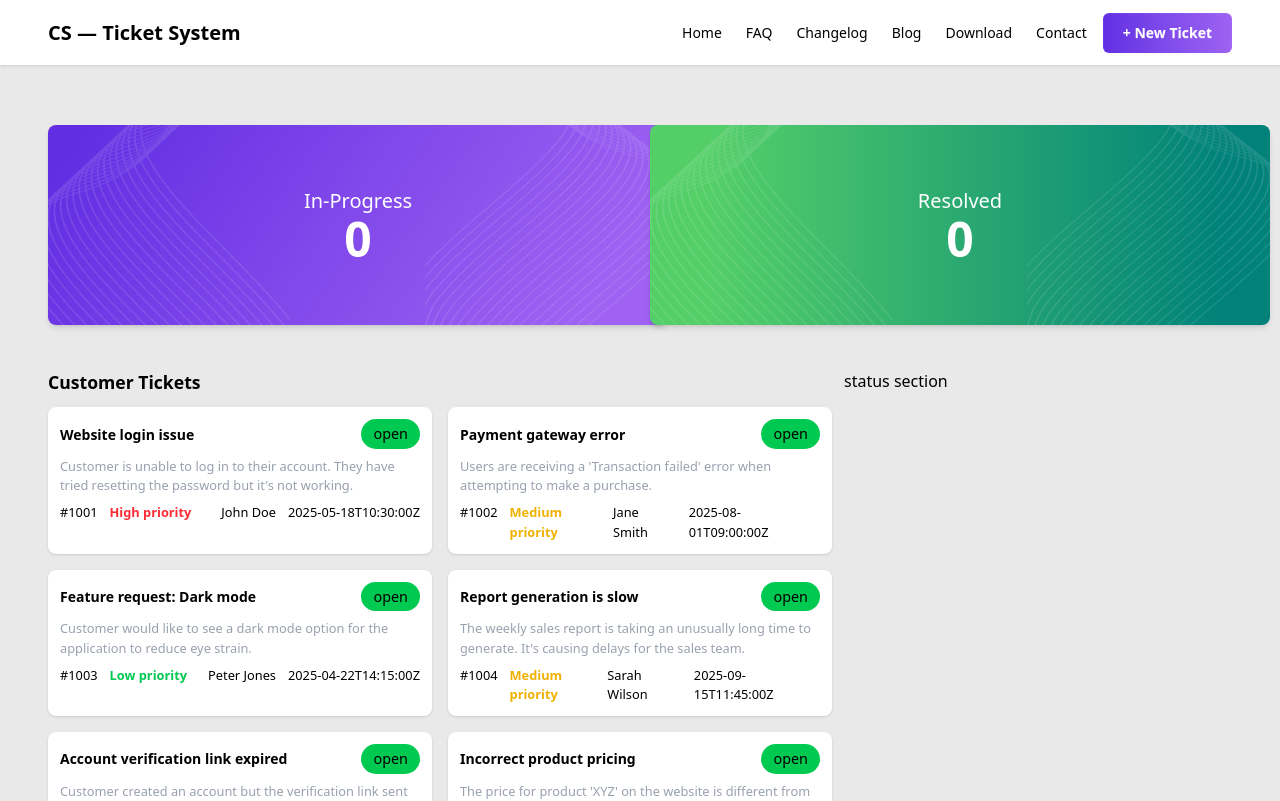
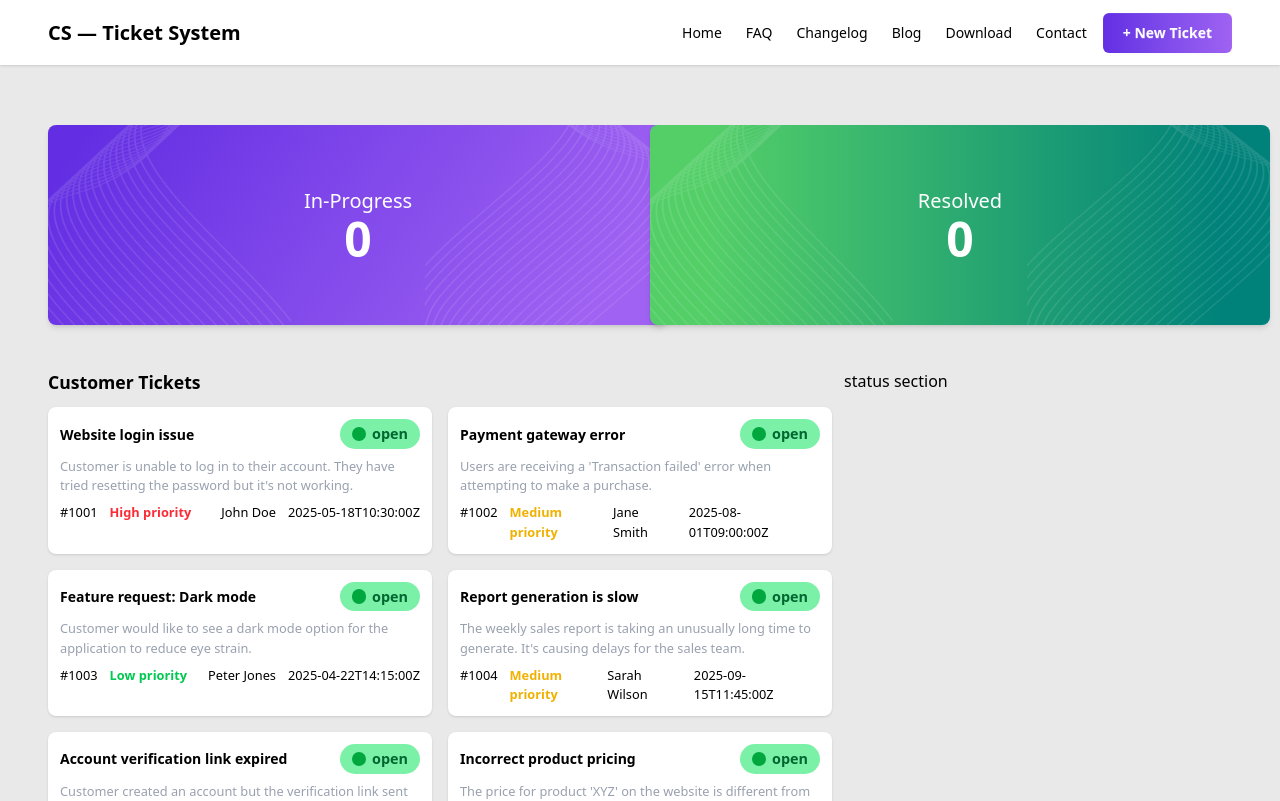
Before and after one commit to ehasun15019/ph-assignment-7--Customer-Support-Zone-, a React (Vite) app: page / in a window 1280 px wide. Shown: the top 801 px of the page. Built offline with nearby package versions, Linux system fonts and the light colour scheme.

Commit message:
create some function for changing status

```diff
--- a/src/App.jsx
+++ b/src/App.jsx
@@ -1,4 +1,4 @@
-import React from 'react'
+import React, { Suspense } from 'react'
 import Navbar from './Components/Navbar'
 import Footer from './Components/Footer'
 import ProgressResolve from './Components/ProgressResolve'
@@ -20,7 +20,10 @@ const App = () => {
 
       <div className='px-12'>
         <ProgressResolve/>
-        <CustomerTicketStatus fetchTicketData={fetchTicketData}/>
+
+        <Suspense fallback={<span className="loading loading-spinner text-neutral"></span>}>
+          <CustomerTicketStatus fetchTicketData={fetchTicketData}/>
+        </Suspense>
       </div>
 
       <Footer/>
--- a/src/Components/CardDesign.jsx
+++ b/src/Components/CardDesign.jsx
@@ -1,4 +1,4 @@
-import React from 'react'
+import React, { useState } from 'react'
 
 const CardDesign = ({ ticket }) => {
 
@@ -17,12 +17,49 @@ const CardDesign = ({ ticket }) => {
         };
     };
 
+    // Click system for status updating and adding in task status start
+    const [status, setStatus] = useState(ticket.status)
+
+    const handleStatus = () => {
+        if(status === "open") {
+            setStatus ("In Progress")
+        }
+    }
+
+    const statusBgColorChange = () => {
+        if(status === "open") {
+            return "bg-green-300 text-green-800"
+        }
+
+        if (status === "In Progress") {
+             return "bg-yellow-300 text-yellow-800"
+        }
+    }
+
+    const statusBallBgChange = () => {
+        if (status === "open") {
+            return "bg-green-600"
+        }
+
+        if(status === "In Progress") {
+            return "bg-yellow-500"
+        }
+    }
+    // Click system for status updating and adding in task status end
+
+
   return (
-    <div className="card w-96 bg-base-100 card-xs shadow-sm p-3">
+    <div className="card w-96 bg-base-100 card-xs shadow-sm p-3 cursor-pointer" onClick={handleStatus}>
       <div className="card-bodies">
         <div className='flex justify-between items-center w-full'>
           <h2 className="card-title flex-1">{ticket.title}</h2>
-          <p className='text-[0.9rem] bg-green-500 px-3 py-1 rounded-full'>{ticket.status}</p>
+
+          <div className={`${statusBgColorChange()} px-3 py-1 rounded-full flex gap-1.5 items-center justify-center`}>
+            <div className={`${statusBallBgChange()} w-[0.9rem] h-[0.9rem] rounded-full`}></div>
+
+            {/* handleStatus function for changing status and adding Task status */}
+            <p className='text-[0.9rem] font-semibold'>{status}</p>
+          </div>
         </div>
 
         <p className='text-[0.8rem] py-2 text-gray-400'>{ticket.description}</p>
--- a/src/Components/CustomerTicketStatus.jsx
+++ b/src/Components/CustomerTicketStatus.jsx
@@ -9,7 +9,7 @@ const CustomerTicketStatus = ({fetchTicketData}) => {
         <div>
             <h4 className='text-[1.1rem] font-semibold'>Customer Tickets</h4>
 
-           <div className="grid grid-cols-2 gap-4 mt-3 cursor-pointer">
+           <div className="grid grid-cols-2 gap-4 mt-3">
                 {ticketData.map((ticket) => (
                     <CardDesign key={ticket.id} ticket={ticket}/>
                 ))}
```
